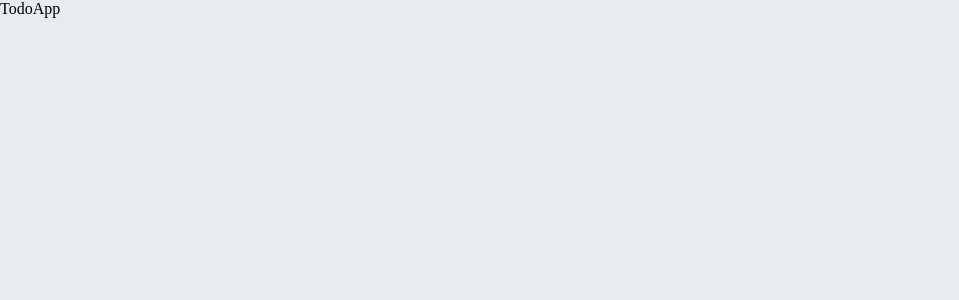
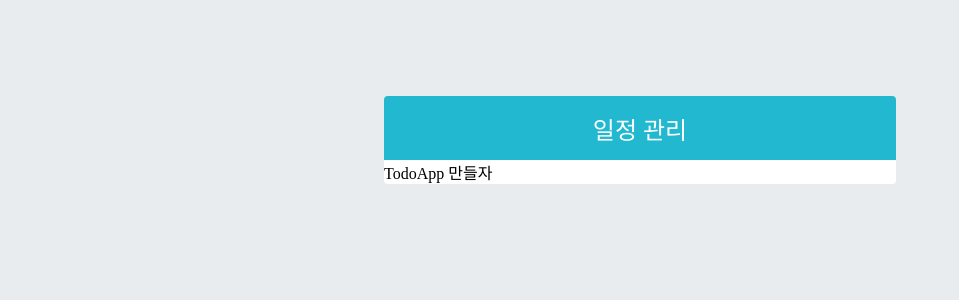
Before and after one commit to happyGGang/todo-app, a React (Create React App) app: page / in a window 1280 px wide. Shown: the top 300 px of the page, without its empty margins (0-959 px from the left). Built offline with nearby package versions, Linux system fonts and the light colour scheme.

Commit message:
[style] TodoTemplate.js 스타일링

```diff
--- a/src/App.js
+++ b/src/App.js
@@ -1,8 +1,8 @@
-import logo from './logo.svg';
 import './App.css';
+import TodoTemplate from './components/TodoTemplate';
 
 function App() {
-  return <div>TodoApp</div>;
+  return <TodoTemplate>TodoApp 만들자</TodoTemplate>;
 }
 
 export default App;
--- /dev/null
+++ b/src/components/TodoTemplate.js
@@ -0,0 +1,13 @@
+import React from 'react';
+import './TodoTemplate.scss';
+
+const TodoTemplate = ({ children }) => {
+  return (
+    <div className="TodoTemplate">
+      <div className="app-title">일정 관리</div>
+      <div className="content">{children}</div>
+    </div>
+  );
+};
+
+export default TodoTemplate;
--- /dev/null
+++ b/src/components/TodoTemplate.scss
@@ -0,0 +1,21 @@
+.TodoTemplate {
+  width: 512px;
+  margin: 0 auto;
+  margin-top: 6rem;
+  border-radius: 4px;
+  overflow: hidden;
+
+  .app-title {
+    background: #22b8cf;
+    color: white;
+    height: 4rem;
+    font-size: 1.5rem;
+    display: flex;
+    align-items: center;
+    justify-content: center;
+  }
+
+  .content {
+    background: white;
+  }
+}
```
